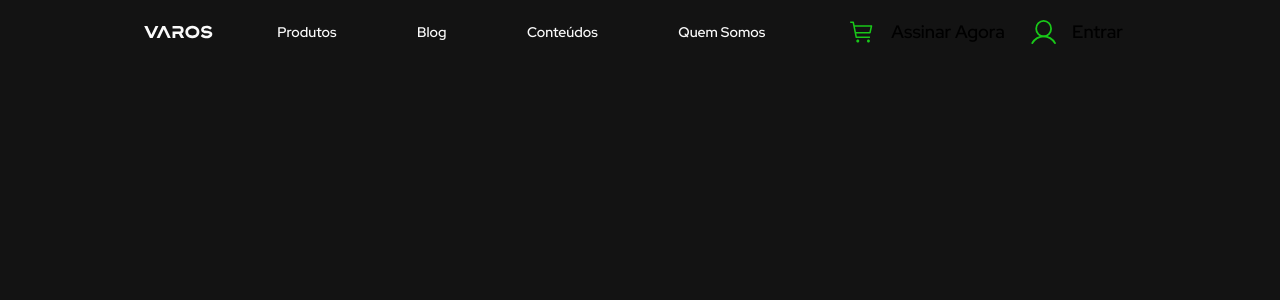
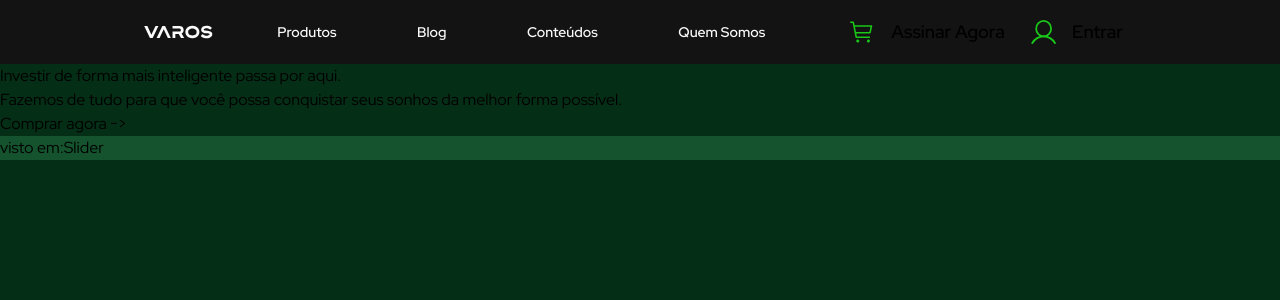
Before and after one commit to guipaex/varos, a Next.js app: page / in a window 1280 px wide. Shown: the top 300 px of the page. Built offline with nearby package versions, Linux system fonts and the light colour scheme.

Commit message:
:sparkles: feat: add new components

```diff
--- /dev/null
+++ b/src/app/components/Slider.tsx
@@ -0,0 +1,7 @@
+export default function Slider() {
+  return (
+    <div className='bg-green-900 flex'>
+      <p>visto em: </p>Slider
+    </div>
+  );
+}
--- a/src/app/page.tsx
+++ b/src/app/page.tsx
@@ -1,9 +1,11 @@
 import Header from "./components/Header/Header";
+import SectionI from "./sections/Section1";
 
 export default function Home() {
   return (
     <main className='min-h-[100vh] w-full overflow-x-hidden'>
       <Header />
+      <SectionI />
     </main>
   );
 }
```
